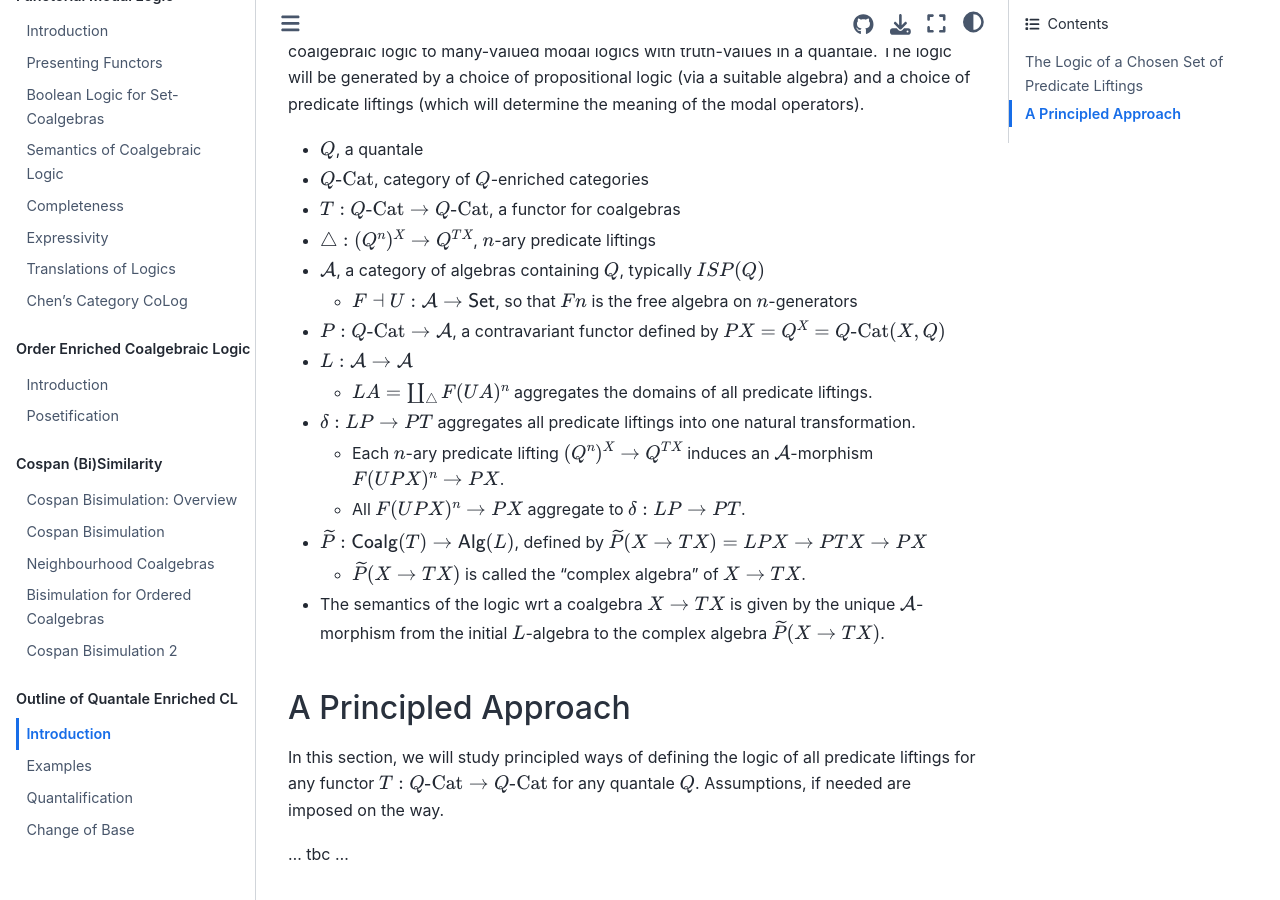
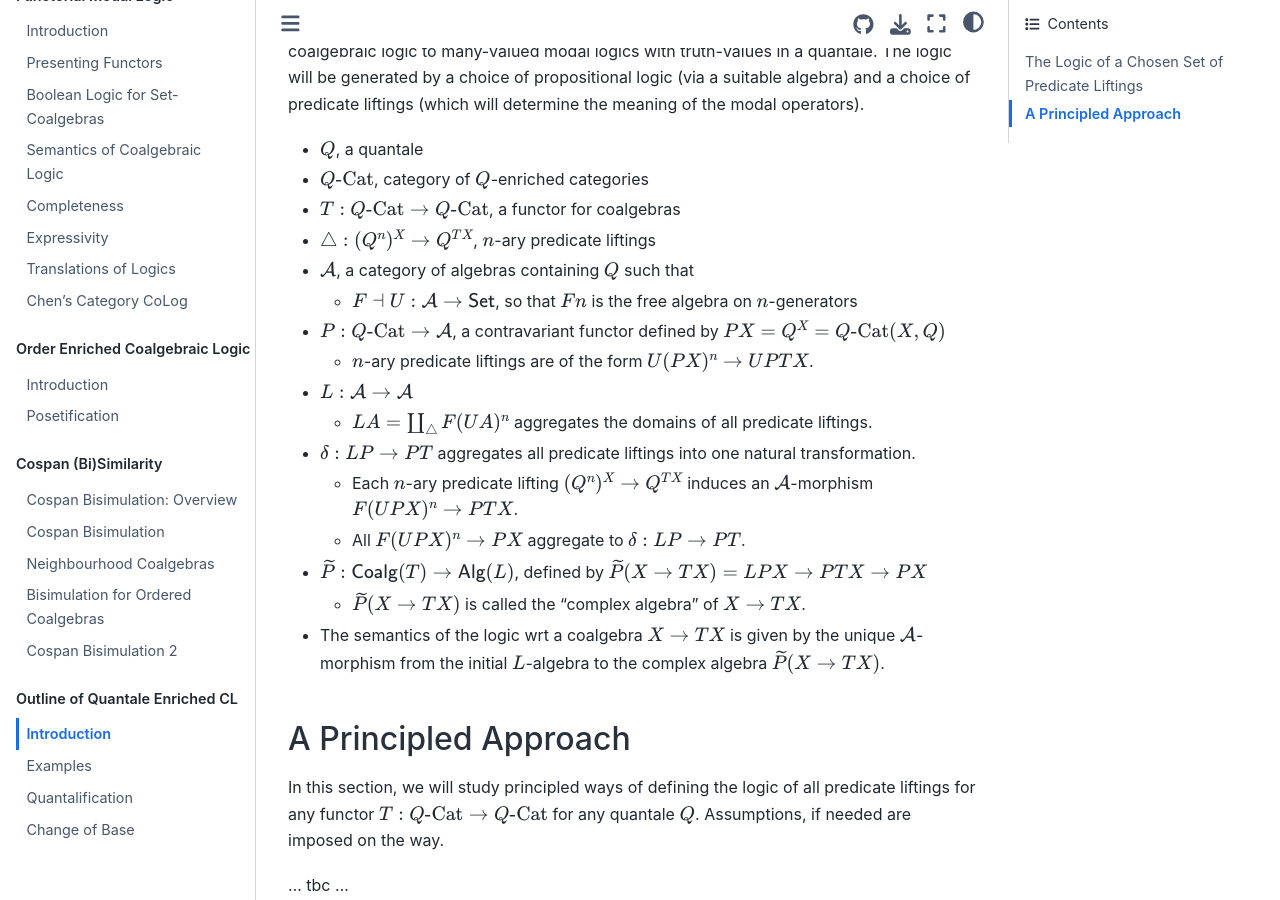
Before and after one commit to alexhkurz/introduction-to-coalgebraic-logic, a Jupyter Book: the page built from contents/QECL-Introduction.md, in a window 1280 px wide and 900 px high, scrolled down 611 px. Built offline with Jupyter Book 1.0.4 settings and Sphinx 7.4.7 and the Sphinx Book theme 1.1.4, drawn with Linux system fonts in a browser that asks for light colours.

Commit message:
typo: PTX instead of PX now

```diff
--- a/contents/QECL-Introduction.md
+++ b/contents/QECL-Introduction.md
@@ -14,13 +14,14 @@ In this section, we list the ingredients needed to apply the framework of (funct
 - $\QuCat$, category of $\Qu$-enriched categories
 - $T:\QuCat\to\QuCat$, a functor for coalgebras
 - $\triangle:({\Qu^n})^X\to Q^{TX}$, $n$-ary predicate liftings
-- $\mathcal A$, a category of algebras containing $\Qu$, typically $ISP(\Qu)$
+- $\mathcal A$, a category of algebras containing $\Qu$ such that
   - $F\dashv U:\mathcal A\to \Set$, so that $Fn$ is the free algebra on $n$-generators
 - $P:\QuCat\to\mathcal A$, a contravariant functor defined by $PX=Q^X =\QuCat(X,\Qu)$
+  - $n$-ary predicate liftings are of the form $U(PX)^n\to UPTX$.
 - $L:\mathcal A\to \mathcal A$
   - $LA=\coprod_\triangle F(UA)^n$ aggregates the domains of all predicate liftings.
 - $\delta:LP\to PT$ aggregates all predicate liftings into one natural transformation.
-  - Each $n$-ary predicate lifting $({\Qu^n})^X\to Q^{TX}$ induces an $\mathcal A$-morphism $F(UPX)^n\to PX$.
+  - Each $n$-ary predicate lifting $({\Qu^n})^X\to Q^{TX}$ induces an $\mathcal A$-morphism $F(UPX)^n\to PTX$.
   - All $F(UPX)^n\to PX$ aggregate to $\delta:LP\to PT$.
 - $\widetilde P:\Coalg(T)\to\Alg(L)$, defined by $\widetilde P(X\to TX)=LPX\to PTX\to PX$
   -  $\widetilde P(X\to TX)$ is called the "complex algebra" of $X\to TX$.
```
